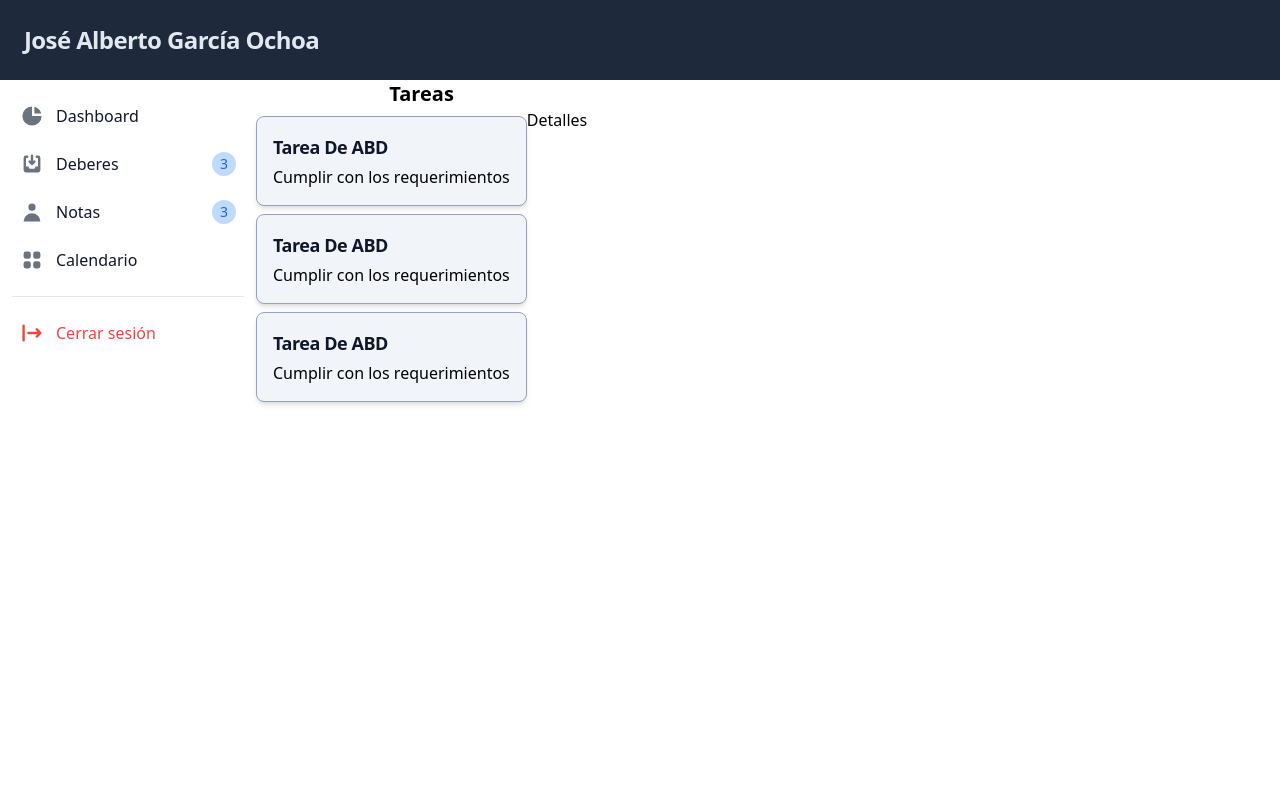
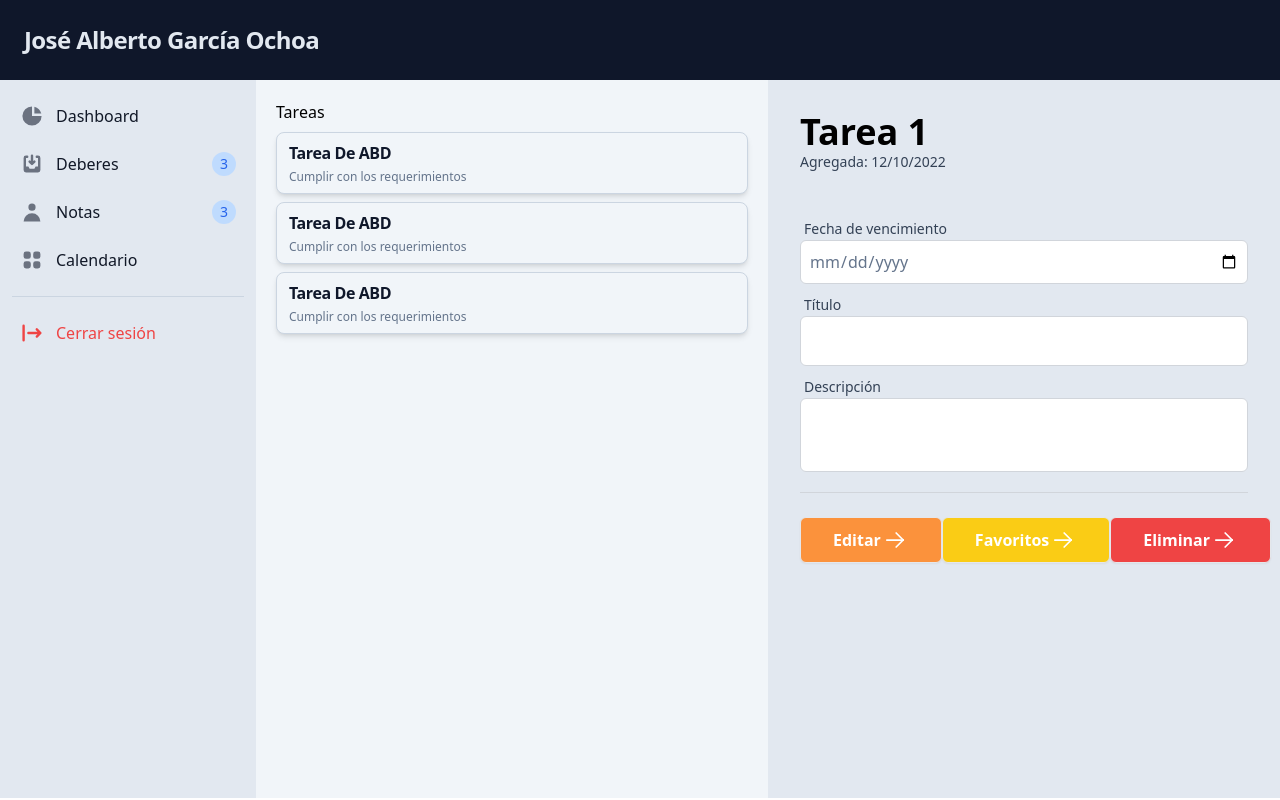
Before and after one commit to GOJAx64/todo-app-dba, a React (Vite) app: page /homeworks in a window 1280 px wide. Built offline with nearby package versions, Linux system fonts and the light colour scheme.

Commit message:
Style for HomeworksPage

```diff
--- a/src/components/Card.tsx
+++ b/src/components/Card.tsx
@@ -1,11 +1,11 @@
 
 export const Card = (  ) => {
     return (
-      <div className="flex items-center mx-4 mt-2 bg-slate-100 rounded-lg border border-slate-400 shadow-md md:mx-0 md:flex-row md:w-full hover:bg-slate-100 hover:border-slate-500">
+      <div className="flex items-center my-2 bg-slate-100 rounded-lg border border-slate-300 shadow-md md:mx-0 md:flex-row md:w-full hover:bg-slate-200 hover:border-slate-400">
           {/* <img className="ml-2" src='' alt='PRUEBA' /> */}
-          <div className="flex flex-col justify-between p-4 leading-normal">
-              <h5 className='text-left mb-1 text-lg font-bold tracking-tight text-slate-900 capitalize'>Tarea de ABD</h5>
-              <span>Cumplir con los requerimientos</span>
+          <div className="flex flex-col justify-between py-2 px-3 leading-normal">
+              <h5 className='text-left mb-1  font-bold tracking-tight text-slate-900 capitalize'>Tarea de ABD</h5>
+              <span className='text-xs text-slate-500'>Cumplir con los requerimientos</span>
           </div>
       </div>
     )
--- a/src/router/AppRouter.tsx
+++ b/src/router/AppRouter.tsx
@@ -4,12 +4,12 @@ import { AuthApp } from '../auth';
 import { TodoApp } from '../todo-app';
 
 export const AppRouter = () => {
-    const authStatus = 'authenticated';
+    const authStatus = 'not-authenticated';
 
     return (
         <Routes>
             {
-                (authStatus === 'not-authenticated')
+                (authStatus === 'authenticated')
                     ? <Route path="/auth/*" element={ <AuthApp/> } />
                     : <Route path="/*"      element={ <TodoApp/> } />
             }
--- a/src/todo-app/layout/Navbar.tsx
+++ b/src/todo-app/layout/Navbar.tsx
@@ -9,7 +9,7 @@ export const Navbar = () => {
   }
 
   return (
-    <nav className="flex items-center justify-between flex-wrap bg-slate-800 p-6 w-full">
+    <nav className="flex items-center justify-between flex-wrap bg-slate-900 p-6 w-full">
         <div className="flex items-center flex-shrink-0 mr-6">
             {/* <img src={logo} className=" h-8 w-8 mr-2" alt="logo" /> */}
             <span className="text-2xl tracking-tight font-extrabold text-slate-200">José Alberto García Ochoa</span>
--- a/src/todo-app/layout/SideBar.tsx
+++ b/src/todo-app/layout/SideBar.tsx
@@ -2,7 +2,7 @@ import { NavLink } from 'react-router-dom'
 
 export const SideBar = () => {
   return (
-    <aside className="w-64 h-full flex-none  lg:visible" aria-label="Sidebar">
+    <aside className="w-64  flex-none h-[89.8vh] bg-slate-200 lg:visible" aria-label="Sidebar">
       <div className="overflow-y-auto py-4 px-3 ">
         <ul className="space-y-2">
             <li>
@@ -32,7 +32,7 @@ export const SideBar = () => {
               </NavLink>
             </li>
         </ul>
-        <ul className="pt-4 mt-4 space-y-2 border-t border-gray-200">
+        <ul className="pt-4 mt-4 space-y-2 border-t border-slate-300">
             <li>
               <a href="#" className="flex items-center p-2 text-base font-normal text-gray-900 rounded-lg hover:bg-gray-100">
                   <svg aria-hidden="true" className="flex-shrink-0 w-6 h-6 text-red-500 transition duration-75 group-hover:text-gray-900" fill="currentColor" viewBox="0 0 20 20" xmlns="http://www.w3.org/2000/svg"><path fillRule="evenodd" d="M3 3a1 1 0 00-1 1v12a1 1 0 102 0V4a1 1 0 00-1-1zm10.293 9.293a1 1 0 001.414 1.414l3-3a1 1 0 000-1.414l-3-3a1 1 0 10-1.414 1.414L14.586 9H7a1 1 0 100 2h7.586l-1.293 1.293z" clipRule="evenodd"></path></svg>
--- a/src/todo-app/pages/HomeworksPage.tsx
+++ b/src/todo-app/pages/HomeworksPage.tsx
@@ -2,19 +2,62 @@ import { Card } from '../../components'
 
 export const HomeworksPage = () => {
   return (
-    <div>
-      <h1 className='text-xl text-center font-bold'>
-        Tareas
-      </h1>
-      <div className='flex'>
-          <div className=''>
+    <div className='flex-1 h-[89.8vh]'>
+
+      <div className='flex '>
+          <div className='w-1/2 px-5 py-5  h-[89.8vh] overflow-y-auto overflow-hidden bg-slate-100'>
+              Tareas
               <Card/>
               <Card/>
               <Card/>
 
           </div>
-          <div className=''>
-              Detalles
+          <div className='w-1/2  bg-slate-200'>
+            <div className="p-6 md:px-8 md:py-8">
+                {/*  Top Content  */}
+                <h2 className="text-4xl font-bold">Tarea 1</h2>
+                <span className='mb-5 block font-thin text-sm text-slate-700'>Agregada: 12/10/2022</span>
+                <br />
+                <label className='ml-1 text-sm text-slate-700'>Fecha de vencimiento</label>
+                <input type="date" className="block w-full mb-2 p-2 border border-gray-300 rounded-md placeholder:font-sans placeholder:font-light text-slate-500"/>
+                <label className='ml-1 text-sm text-slate-700'>Título</label>
+                <input type="text" className="block w-full mb-2 p-3 border border-gray-300 rounded-md placeholder:font-sans placeholder:font-light "/>
+                <label className='ml-1 text-sm text-slate-700'>Descripción</label>
+                <input type="password" className="block w-full mb-2 p-6 border border-gray-300 rounded-md placeholder:font-sans placeholder:font-light"/>
+                {/* Border */}
+                <div className="mt-5 border-b border-b-gray-300"></div>
+                <div className="flex flex-col items-center justify-around mt-6 space-y-6 md:flex-row md:space-y-0">
+                    <button className="w-full md:w-auto flex justify-center items-center px-8 py-2 space-x-0 font-sans font-bold text-white rounded-md bg-orange-400  hover:bg-opacity-90 shadow-sm hover:shadow-lg border transition hover:-translate-y-0.5 duration-150">
+                        <span>Editar</span>
+                        <svg xmlns="http://www.w3.org/2000/svg" className="w-7" viewBox="0 0 24 24" strokeWidth="1.5" stroke="#ffffff" fill="none" strokeLinecap="round" strokeLinejoin="round">
+                            <path stroke="none" d="M0 0h24v24H0z" fill="none" />
+                            <line x1="5" y1="12" x2="19" y2="12" />
+                            <line x1="13" y1="18" x2="19" y2="12" />
+                            <line x1="13" y1="6" x2="19" y2="12" />
+                        </svg>
+                    </button>
+                    <button className="w-full md:w-auto flex justify-center items-center px-8 py-2 space-x-0 font-sans font-bold text-white rounded-md bg-yellow-400  hover:bg-opacity-90 shadow-sm hover:shadow-lg border transition hover:-translate-y-0.5 duration-150">
+                        <span>Favoritos</span>
+                        <svg xmlns="http://www.w3.org/2000/svg" className="w-7" viewBox="0 0 24 24" strokeWidth="1.5" stroke="#ffffff" fill="none" strokeLinecap="round" strokeLinejoin="round">
+                            <path stroke="none" d="M0 0h24v24H0z" fill="none" />
+                            <line x1="5" y1="12" x2="19" y2="12" />
+                            <line x1="13" y1="18" x2="19" y2="12" />
+                            <line x1="13" y1="6" x2="19" y2="12" />
+                        </svg>
+                    </button>
+                    <button className="w-full md:w-auto flex justify-center items-center px-8 py-2 space-x-0 font-sans font-bold text-white rounded-md bg-red-500  hover:bg-opacity-90 shadow-sm hover:shadow-lg border transition hover:-translate-y-0.5 duration-150">
+                        <span>Eliminar</span>
+                        <svg xmlns="http://www.w3.org/2000/svg" className="w-7" viewBox="0 0 24 24" strokeWidth="1.5" stroke="#ffffff" fill="none" strokeLinecap="round" strokeLinejoin="round">
+                            <path stroke="none" d="M0 0h24v24H0z" fill="none" />
+                            <line x1="5" y1="12" x2="19" y2="12" />
+                            <line x1="13" y1="18" x2="19" y2="12" />
+                            <line x1="13" y1="6" x2="19" y2="12" />
+                        </svg>
+                    </button>
+                </div>
+
+
+            </div>
           </div>
       </div>
     </div>
```
